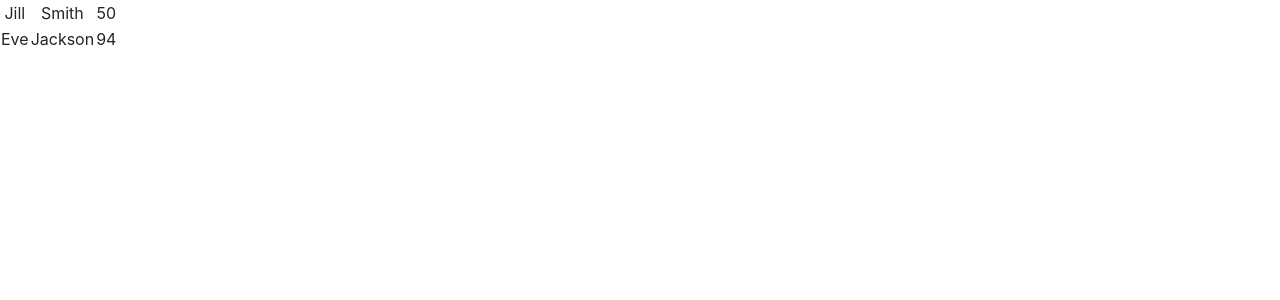
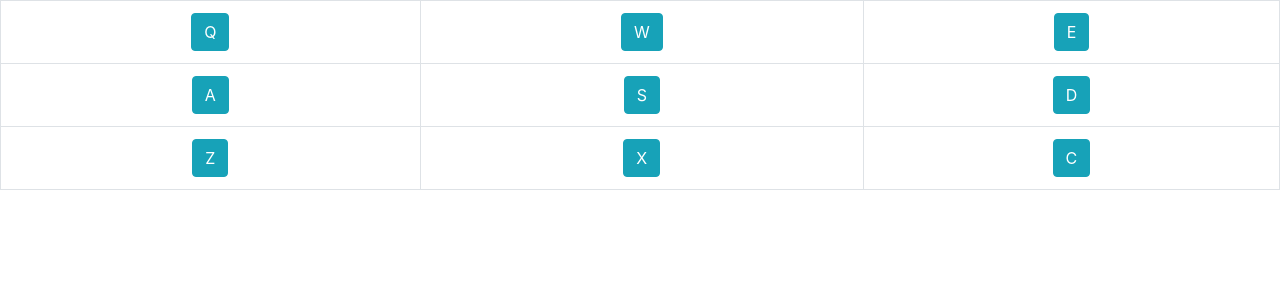
Before and after one commit to hcuffy/drumMachine, a React (Create React App) app: page / in a window 1280 px wide. Shown: the top 300 px of the page. Built offline with nearby package versions, Linux system fonts and the light colour scheme.

Commit message:
Adding drum buttons

```diff
--- a/src/App/App.js
+++ b/src/App/App.js
@@ -1,34 +1,32 @@
 import React, { Component } from 'react';
 import './App.css';
 import 'bootstrap/dist/css/bootstrap.min.css';
+import Board from './Components/board.js';
 
 class App extends Component {
   constructor(props) {
    super(props);
 
    this.state = {
-     helloWorld: "Hello World"
+
    };
+   this.drumAudioQ = this.drumAudioQ.bind(this);
 }
 
+ drumAudioQ(){
+
+
+
+ }
 
   render() {
     return (
       <div id="drum-machine" className="App">
         <div id="display">
-        <table>
 
- <tr>
-    <td>Jill</td>
-    <td>Smith</td>
-    <td>50</td>
-  </tr>
-  <tr>
-    <td>Eve</td>
-    <td>Jackson</td>
-    <td>94</td>
-  </tr>
-</table>
+        <Board
+         drumAudioQ={this.drumAudioQ}
+        />
         </div>
       </div>
     );
--- a/src/App/Components/board.js
+++ b/src/App/Components/board.js
@@ -1,36 +1,27 @@
 import React from 'react';
-import './style.css';
-import CamperList from './campers_list';
+import '../App.css';
 
-const listOfCampers = (props) => {
 
-  const {recent} = props.campers;
-  const items = recent.map((camper, idx) => {
-    return <CamperList key={idx} number={idx + 1} camper={camper}/>
-  });
+const Board = (props) => {
 
   return (<table className="table table-striped table-bordered">
-    <thead>
-      <tr>
-        <th colSpan="4" className="table-header">
-          <h2>Leader Board</h2>
-        </th>
+     <tr>
+        <td><button type="button" class="btn btn-info drum-pad" onClick={props.drumAudioQ}>Q</button></td>
+        <td><button type="button" class="btn btn-info drum-pad" onClick={props.drumAudioQ}>W</button></td>
+        <td><button type="button" class="btn btn-info drum-pad" onClick={props.drumAudioQ}>E</button></td>
       </tr>
       <tr>
-        <th scope="col">#</th>
-        <th scope="col">Camper</th>
-        <th onClick={props.changeSortOrder} scope="col">Points 30 Days
-          <i className="fa fa-sort" aria-hidden="true"></i>
-        </th>
-        <th onClick={props.changeSortOrderAll} scope="col">All Time Points
-          <i className="fa fa-sort" aria-hidden="true"></i>
-        </th>
+        <td><button type="button" class="btn btn-info drum-pad" onClick={props.drumAudioQ}>A</button></td>
+        <td><button type="button" class="btn btn-info drum-pad" onClick={props.drumAudioQ}>S</button></td>
+        <td><button type="button" class="btn btn-info drum-pad" onClick={props.drumAudioQ}>D</button></td>
       </tr>
-    </thead>
-    <tbody>
-      {items}
-    </tbody>
+      <tr>
+        <td><button type="button" class="btn btn-info drum-pad" onClick={props.drumAudioQ}>Z</button></td>
+        <td><button type="button" class="btn btn-info drum-pad" onClick={props.drumAudioQ}>X</button></td>
+        <td><button type="button" class="btn btn-info drum-pad" onClick={props.drumAudioQ}>C</button></td>
+      </tr>
+
   </table>);
 }
 
-export default listOfCampers;
+export default Board;
```
